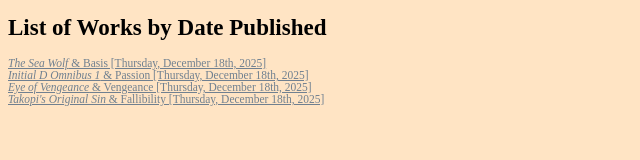
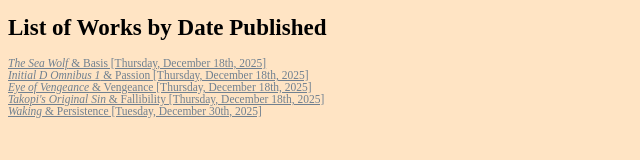
Before and after one commit to Scribbles-sys/scribbles-sys.github.io, a plain HTML site: page index.html in a window 1280 px wide. Shown: the whole page, without its empty margins (0-640 px from the left). Drawn offline with Linux system fonts and the light colour scheme.

Commit message:
Update index.html
Added direct to new page.

Signed-off-by: Scribbles! <Calypso9AWW@protonmail.com>

```diff
--- a/index.html
+++ b/index.html
@@ -14,6 +14,7 @@
 <a href="id/id.html"><i>Initial D Omnibus 1</i> &amp; Passion [Thursday, December 18th, 2025]</a><br>
 <a href="eov/eov.html"><i>Eye of Vengeance</i> &amp; Vengeance [Thursday, December 18th, 2025]</a><br>
 <a href="tos/tos.html"><i>Takopi's Original Sin</i> &amp; Fallibility [Thursday, December 18th, 2025]</a><br>
+<a href="w/w.html"><i>Waking</i> &amp; Persistence [Tuesday, December 30th, 2025]</a><br>
 </body>
 
 </html>
```
